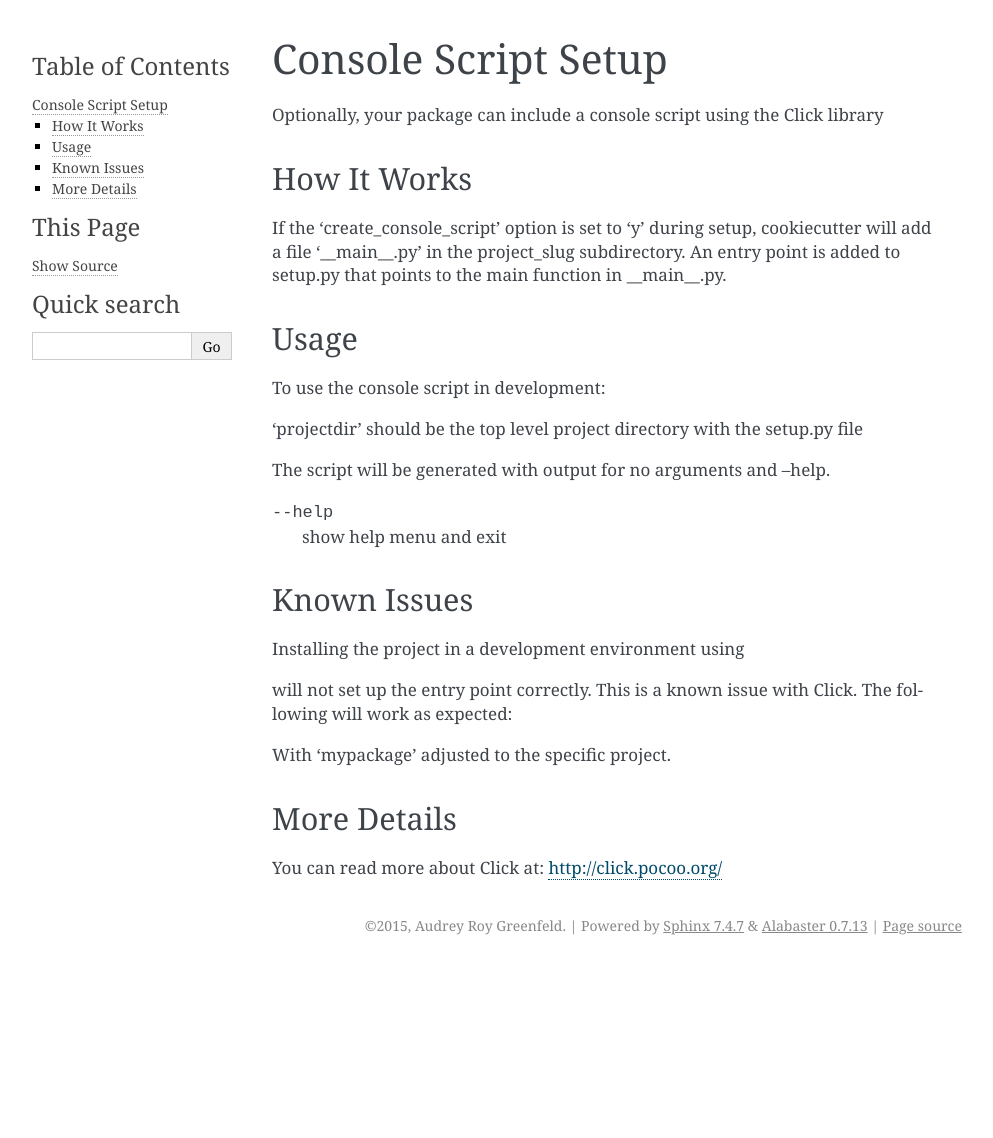
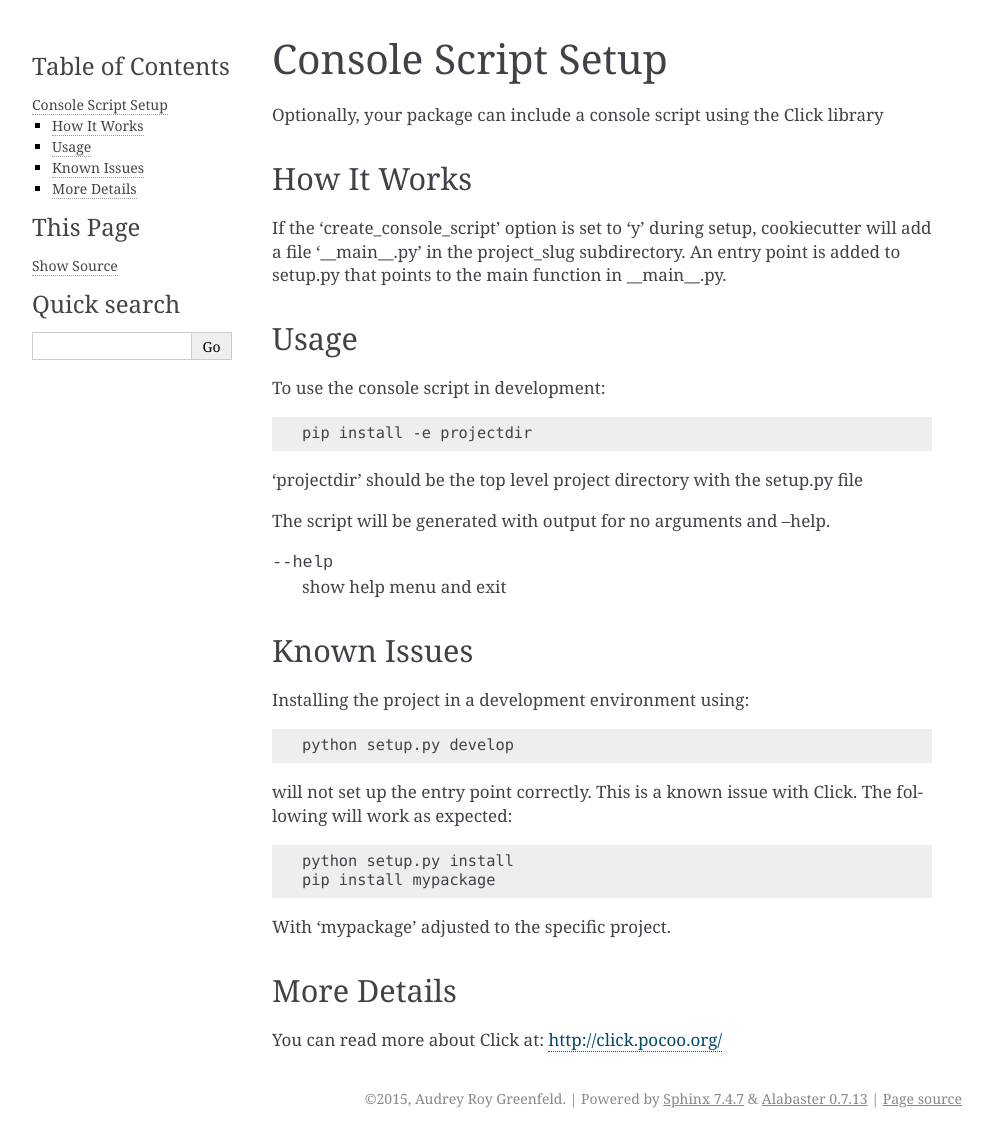
Before and after one commit to audreyfeldroy/cookiecutter-pypackage, a Sphinx documentation site: the page built from docs/console_script_setup.rst, in a window 1280 px wide. Shown: the whole page, without its empty margins (148-1141 px from the left). Built offline with Sphinx 7.4.7, drawn with Linux system fonts in a browser that asks for light colours; before the commit the page ends 965 px from its top, so only the background shows below that.

Commit message:
Fixed newline issues

```diff
--- a/docs/console_script_setup.rst
+++ b/docs/console_script_setup.rst
@@ -18,6 +18,7 @@ Usage
 To use the console script in development:
 
 .. code-block:: bash
+
     pip install -e projectdir
 
 'projectdir' should be the top level project directory with the setup.py file
@@ -29,15 +30,17 @@ The script will be generated with output for no arguments and --help.
 
 Known Issues
 ------------
-Installing the project in a development environment using
+Installing the project in a development environment using:
 
 .. code-block:: bash
+
     python setup.py develop
 
 will not set up the entry point correctly. This is a known issue with Click.
 The following will work as expected:
 
 .. code-block:: bash
+
     python setup.py install
     pip install mypackage
 
```
